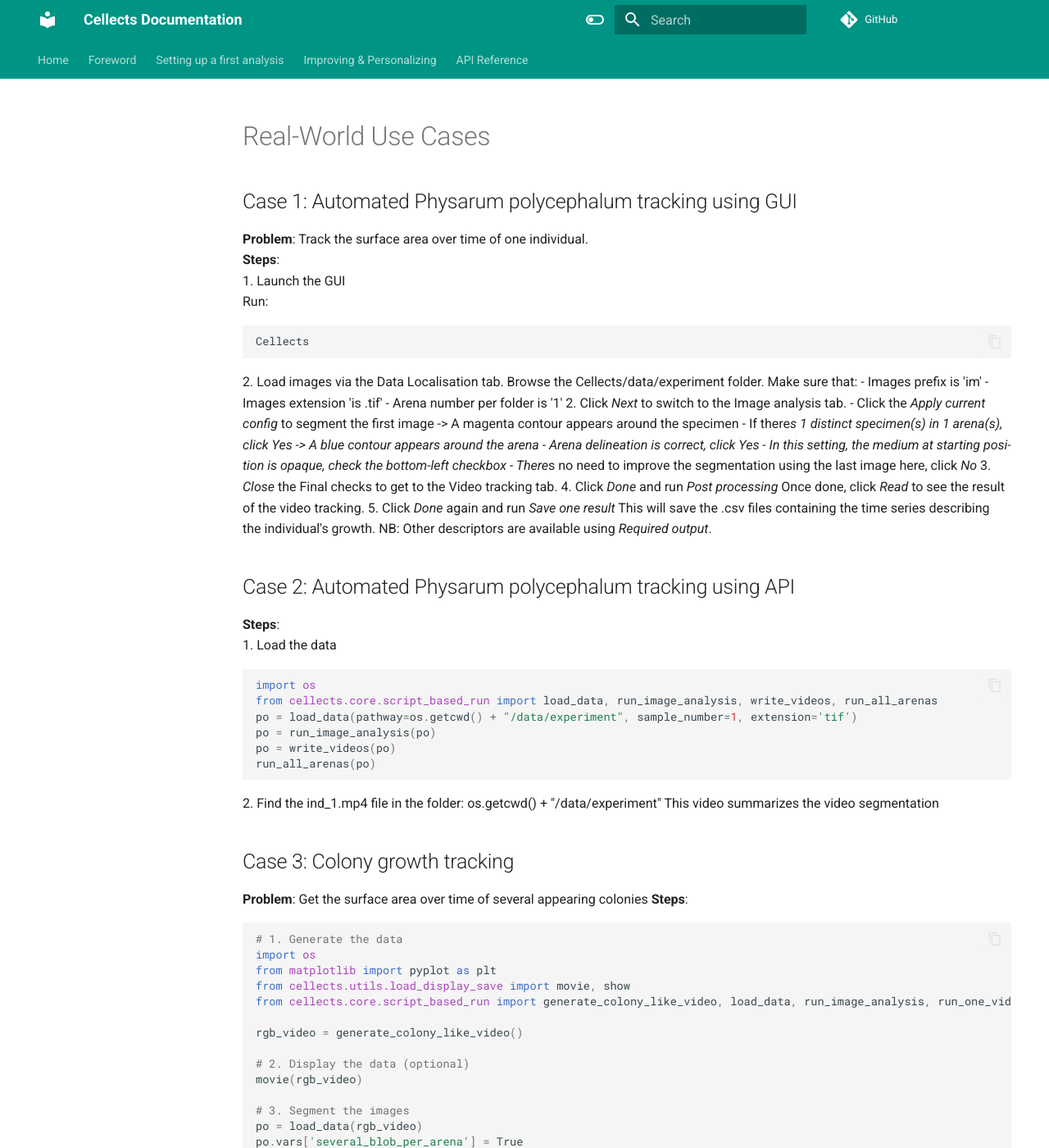
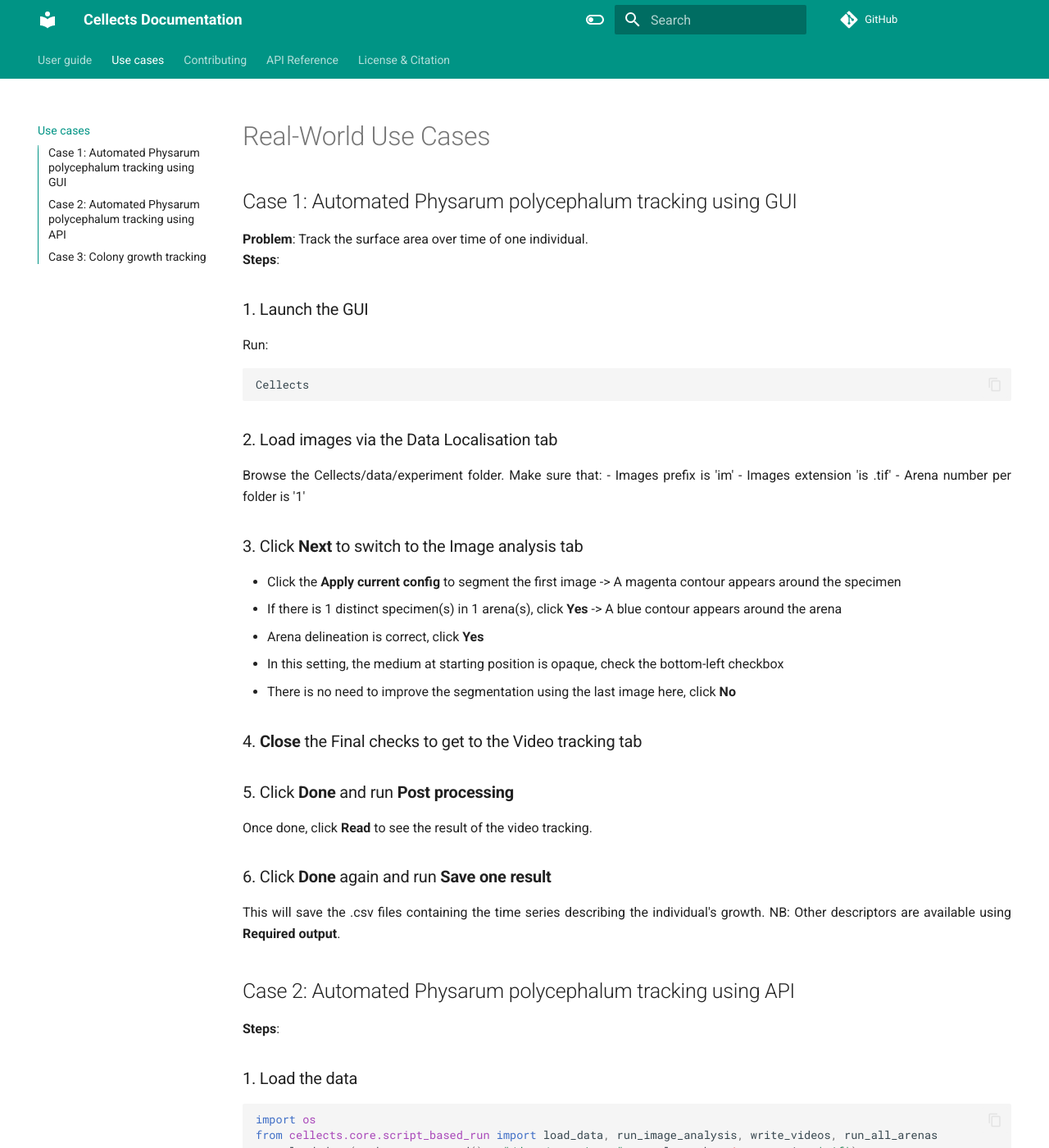
Before and after one commit to Aurele-B/Cellects, an MkDocs documentation site: the page built from doc/use-cases.md, in a window 1280 px wide and 1400 px high. Shown: the whole window at 82% size. Built offline with MkDocs 1.6.1 and Material for MkDocs 9.7.7, drawn with Linux system fonts in a browser that asks for light colours; comment, search, counter and statistics services are not loaded; some of the changed text lies outside the part shown.

Commit message:
Refactor doc organization

````diff
--- a/doc/use-cases.md
+++ b/doc/use-cases.md
@@ -3,36 +3,37 @@
 ## Case 1: Automated Physarum polycephalum tracking using GUI
 **Problem**: Track the surface area over time of one individual.
 **Steps**:
-1. Launch the GUI
+### 1. Launch the GUI
 Run:
 ```bash
 Cellects
 ```
-2. Load images via the Data Localisation tab.
+### 2. Load images via the Data Localisation tab
 Browse the Cellects/data/experiment folder.
 Make sure that:
 - Images prefix is 'im'
 - Images extension 'is .tif'
 - Arena number per folder is '1'
-2. Click *Next* to switch to the Image analysis tab.
-- Click the *Apply current config* to segment the first image
+
+### 3. Click **Next** to switch to the Image analysis tab
+- Click the **Apply current config** to segment the first image
 -> A magenta contour appears around the specimen
-- If there*s 1 distinct specimen(s) in 1 arena(s), click *Yes*
+- If there is 1 distinct specimen(s) in 1 arena(s), click **Yes**
 -> A blue contour appears around the arena
-- Arena delineation is correct, click *Yes*
+- Arena delineation is correct, click **Yes**
 - In this setting, the medium at starting position is opaque, check the bottom-left checkbox
-- There*s no need to improve the segmentation using the last image here, click *No*
-3. *Close* the Final checks to get to the Video tracking tab.
-4. Click *Done* and run *Post processing*
-Once done, click *Read* to see the result of the video tracking.
-5. Click *Done* again and run *Save one result*
+- There is no need to improve the segmentation using the last image here, click **No**
+### 4. **Close** the Final checks to get to the Video tracking tab
+### 5. Click **Done** and run **Post processing**
+Once done, click **Read** to see the result of the video tracking.
+### 6. Click **Done** again and run **Save one result**
 This will save the .csv files containing the time series describing the individual's growth.
 NB:
-Other descriptors are available using *Required output*.
+Other descriptors are available using **Required output**.
 
 ## Case 2: Automated Physarum polycephalum tracking using API
 **Steps**:
-1. Load the data
+### 1. Load the data
 ```python
 import os
 from cellects.core.script_based_run import load_data, run_image_analysis, write_videos, run_all_arenas
--- /dev/null
+++ b/doc/what-is-cellects.md
@@ -0,0 +1,18 @@
+# What is Cellects?
+
+
+## Purpose
+Cellects analyzes organisms that grow or move on an immobile surface.
+
+## To generate usable data
+Cellects allows you to analyze timelapses in the form of a set of images or a video.
+To work properly, these timelapses must be taken with a camera capturing specimen(s) in one or several stationary arena(s). Arena's position and illumination conditions have to remain constant throughout the experiment.
+Then, run the software and help it find the location of the timelapse (see [Data localisation](first-analysis/data-localisation.md)).
+
+## User guide description
+<div style="text-align: justify">
+In the first section of this user manual, we will explain how to set up a first quick analysis with Cellects.
+Any Cellects analysis takes place in 3 steps: data specification, first image analysis and video tracking.
+The second section of this user manual runs thoroughly through every option to run Cellects in particular conditions
+and to finetune an already working setup.
+</div>
--- a/mkdocs.yml
+++ b/mkdocs.yml
@@ -64,17 +64,23 @@
   omitted_files: ignore # avoid warning about auto-generated API files
 
 nav:
-  - Home: index.md
-  - Foreword: foreword.md
-  - Setting up a first analysis:
-      - Overview: first-analysis/index.md
-      - Data localisation: first-analysis/data-localisation.md
-      - Image analysis: first-analysis/image-analysis.md
-      - Video tracking: first-analysis/video-tracking.md
-  - Improving & Personalizing:
-      - Overview: advanced/index.md
-      - Advanced parameters: advanced/parameters.md
-      - Required outputs: advanced/outputs.md
-      - Multiple folders: advanced/multiple-folders.md
+  - User guide:
+    - Getting started:
+      - Quick start: getting-started.md
+      - What is Cellects?: what-is-cellects.md
+      - Installation: installation.md
+    - Setting up a first analysis:
+        - Overview: first-analysis/index.md
+        - Data localisation: first-analysis/data-localisation.md
+        - Image analysis: first-analysis/image-analysis.md
+        - Video tracking: first-analysis/video-tracking.md
+    - Improving the analysis:
+        - Overview: advanced/index.md
+        - Advanced parameters: advanced/parameters.md
+        - Required outputs: advanced/outputs.md
+        - Multiple folders: advanced/multiple-folders.md
+  - Use cases: use-cases.md
+  - Contributing: contributing.md
   - API Reference:
       - Overview: api/index.md
+  - License & Citation: license.md
````
Also changed, not shown: other parts of doc/use-cases.md (+2 -2 lines), doc/foreword.md (deleted, +0 -9 lines), doc/getting-started.md (+12 -5 lines), doc/index.md (+11 -9 lines), doc/license.md (+2 -1 lines).
